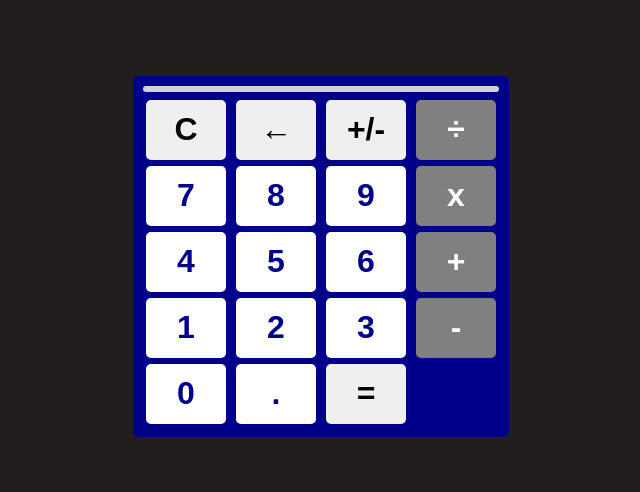
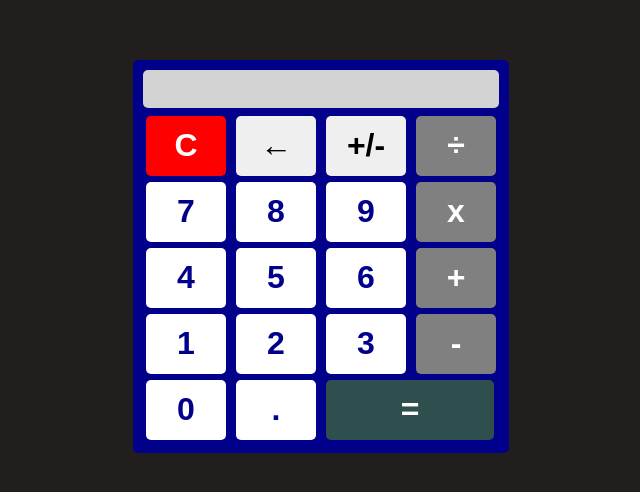
Before and after one commit to Pyroscope64/TOP-Calculator, a plain HTML site: page index.html in a window 1280 px wide. Shown: the part 144-636 px from the top of the page, without its empty margins (319-959 px from the left). Drawn offline with Linux system fonts and the light colour scheme.

Commit message:
Element renaming + Text formatting

```diff
--- a/style.css
+++ b/style.css
@@ -25,6 +25,11 @@ body {
     border-radius: 5px;
     margin-bottom:5px;
     font-family: 'Courier New', Courier, monospace;
+    min-height:2em;
+    overflow-wrap: break-word;
+}
+#display > h1 {
+    direction: ltr;
 }
 button {
     margin:3px;
@@ -38,17 +43,17 @@ button {
 button:hover {
     background-color: magenta;
 }
-.clear, .operation, .equals {
+#clear, .operation, #equals {
     color:white;
 }
 .operation {
     background-color: gray;
 }
-.equals {
+#equals {
     background-color: darkslategrey;
     width:168px;
 }
-.clear {
+#clear {
     background-color: red;
 }
 .number {
```
